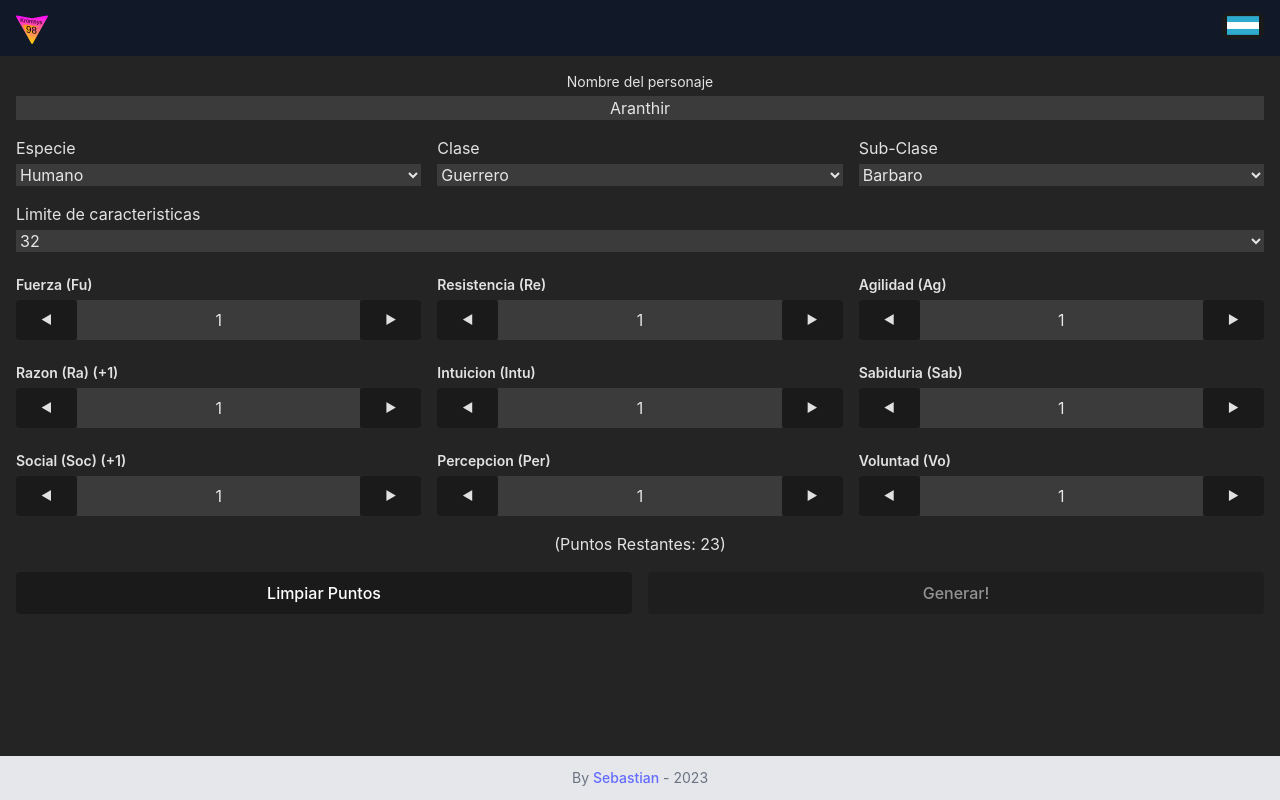
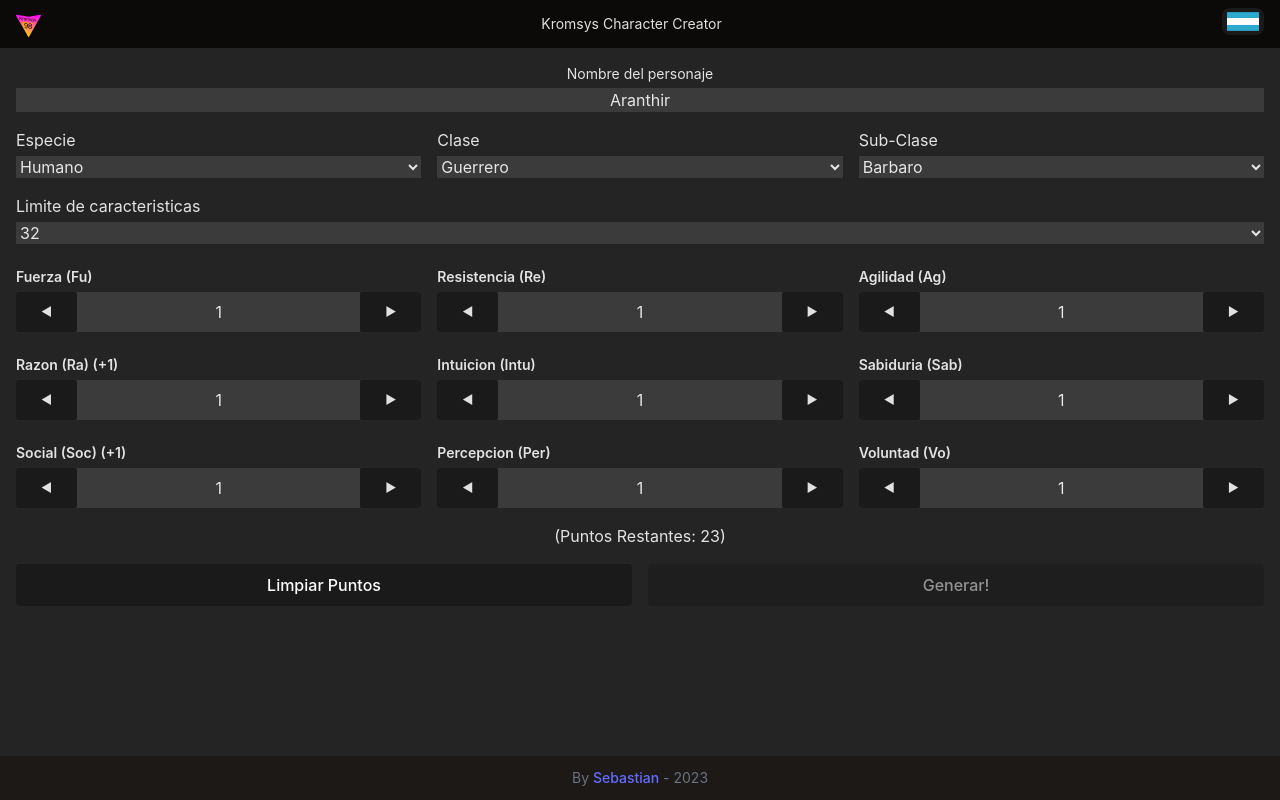
Before and after one commit to sebastianpennino/krom_char, a React (Vite) app: page / in a window 1280 px wide. Built offline with nearby package versions, Linux system fonts and the light colour scheme.

Commit message:
Minimal cosmetic adjustments

```diff
--- a/src/App.tsx
+++ b/src/App.tsx
@@ -327,8 +327,9 @@ function App() {
   return (
     <div className="flex flex-col h-screen">
       {/* Header */}
-      <header className="flex items-center justify-between px-4 py-3 bg-gray-900">
+      <header className="flex items-center justify-between px-4 py-2 bg-stone-950">
         <div className="text-white"><KromsysLogo /></div>
+        <div><h1 className="text-sm">Kromsys Character Creator</h1></div>
         <div className="text-white"><FlagButton toggleFn={setLang} currentValue={choosenLang} /></div>
       </header>
 
@@ -606,7 +607,7 @@ function App() {
       </main>
 
       {/* Footer */}
-      <footer className="flex items-center justify-center px-4 py-3 text-gray-500 bg-gray-200">
+      <footer className="flex items-center justify-center px-4 py-3 text-gray-500 bg-stone-900">
         <div className="text-sm">
           By{" "}
           <a href="https://github.com/sebastianpennino" about="_blank">
```
Also changed, not shown: src/assets/k-logo.svg.
